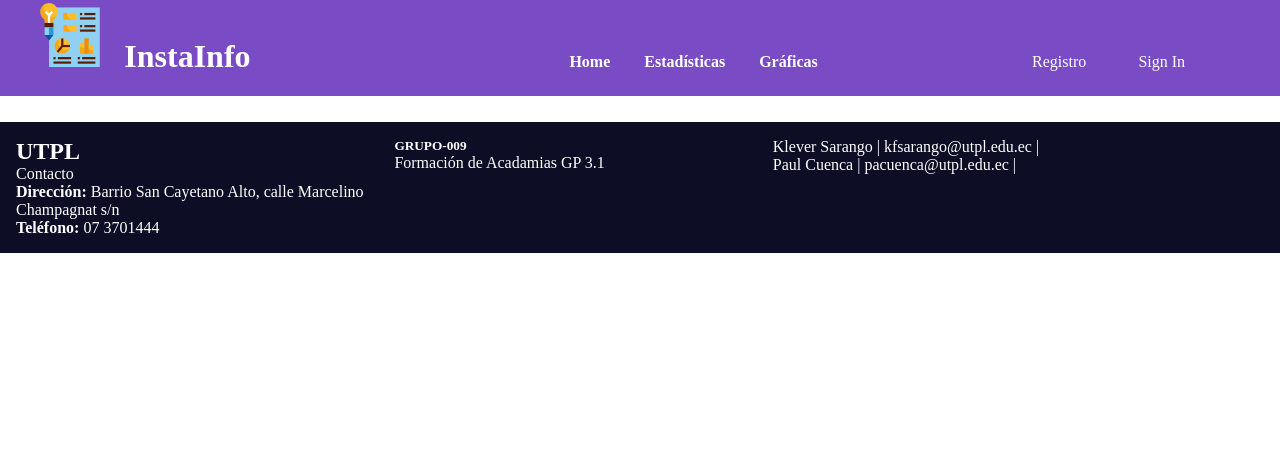
After one commit to pacuenca/aplicacionweb, a Django app: template ingWebApp/templates/master.html in a window 1280 px wide. The commit adds this page. Shown: the top 452 px of the page. Run offline with Django 3.2, Linux system fonts and the light colour scheme; the template is opened without the code that fills it, so the values that code supplies are empty; parts of the project's set-up code (start-up, migrations or seed data) failed here and were passed over.

Commit message:
Agregando estilos de footer y archivos html

```diff
--- a/ingWebApp/static/css/estilos.css
+++ b/ingWebApp/static/css/estilos.css
@@ -37,7 +37,7 @@ header .titulo{
 
 header nav{
 	width: 35%;
-	margin-left: 8%;
+	margin-left: 20%;
 	display: inline-block;
 	text-decoration: none;
 }
@@ -72,7 +72,7 @@ a:hover:after{
 
 header .login a{
 	width: 7%;
-	margin-left: 26%;
+	margin-left: 1%;
 	display: inline-block;
 	text-decoration: none;
 	color: white;
@@ -181,56 +181,43 @@ hr{
 
 
 footer{
-	width: 100%;
-	color: white;
-	display: block;
-	background: #794bc4;
-	padding-bottom: 2%;
+  width: 100%;
+  clear: both;
+  padding: 1em; 0
+  overflow: hidden;
+  background-color: #0d0d26;
+  color: #fff;
+  margin-top: 2%;
 }
 
 .colu1{
-	width: 75%;
+	width: 30%;
 	display: inline-block;
-	text-align: center;
-	margin-top: 1%;
-	color: black;
 }
 
-.fo1{
-	width: 17%;
+.colu2{
+	width: 28%;
+	margin-right: 2%;
 	display: inline-block;
-	margin-top: 2%;
-	margin-right: 4%;
-	margin-left: 1%;
-	color: white;
+	vertical-align: top;
 }
 
-.fo1 div{
-	margin-top: 5%;
-	text-align: left;
+.colu3{
+	width: 30%;
+	margin-right: 2%;
+	display: inline-block;
+	vertical-align: top;
 }
 
-.fo1 div:hover{
-	color: black;
+.social ul {
+    list-style: none;
+    display: inline-block;
 }
 
-.fo1 img{
-	width: 35%;
-	height: 35%;
-    border-radius:100px;
+.social ul li a {
+    display: inline-block;
+    text-decoration: none;
+    -webkit-transition: all 500ms ease;
+    -o-transition: all 500ms ease;
+    transition: all 500ms ease;
 }
-
-.fo1 img:Hover{
-	-webkit-transform:scale(1.3);transform:scale(1.3);
-}
-
-
-
-.colu2{
-	width: 24%;
-	display: inline-block;
-	vertical-align: top;
-	margin-top: 1%;
-	text-align: center;
-	color: black;
-}
--- /dev/null
+++ b/ingWebApp/templates/master.html
@@ -0,0 +1,67 @@
+{% load staticfiles %}
+<!DOCTYPE html>
+<html lang="es">
+  <head>
+    <title>
+      {% block titulo %}
+      {% endblock %}
+    </title>
+    <meta charset="utf-8">
+    <meta http-equiv="X-UA-Compatible" content="IE=edge">
+    <meta name="viewport" content="width=device-width, initial-scale=1">
+    <meta name="viewport" content="initial-scale=1.0, user-scalable=no">
+    <link rel="stylesheet" href="{% static 'css/estilos.css' %}">
+    <link rel="shortcut icon" href="{% static 'image/inf.png' %}">
+    {% block enlaces %}
+    {% endblock %}
+  </head>
+
+  <header>
+  <span class="titulo">
+    <img src="../static/image/in.png">
+    <h1>InstaInfo</h1>
+  </span>
+
+  <nav>
+     <ul id="ejm1">
+            <a href="#">Home</a>
+            <a href="#">Estadísticas</a>
+            <a href="#">Gráficas</a>
+  </nav>
+
+  <span class="login">
+    <a href="#">Registro</a>
+    <a href="% url 'login' %">Sign In</a>
+  </span>
+</header>
+
+<body>
+  <main class="contenedor">
+    {% block contenido %}
+
+    {% endblock %}
+  </main>
+
+  <footer>
+    <section class="colu1">
+      <h2>UTPL</h2>
+            <p>Contacto<br/><b>Dirección:</b> Barrio San Cayetano Alto, calle Marcelino Champagnat s/n<br/><b>Teléfono:</b> 07 3701444</p>
+    </section>
+
+    <section class="colu2">
+      <h5>GRUPO-009</h5>
+      <p>Formación de Acadamias GP 3.1</p>
+    </section>
+
+    <section class="colu3">
+      <div class="social">
+        <ul>
+          <li>Klever Sarango | kfsarango@utpl.edu.ec | <i class="far fa-envelope"></i><a href="https://www.facebook.com/kfsarango1?fref=hovercard&hc_location=chat" target="_blank"> <i class="fab fa-facebook-square"></i> </a></li>
+          <li>Paul Cuenca | pacuenca@utpl.edu.ec | <i class="far fa-envelope"></i><a href="https://www.facebook.com/paulandres.cuencamacas" target="_blank"> <i class="fab fa-facebook-square"></i></a></li>
+        </ul>
+      </div>
+    </section>
+
+  </footer>
+
+</body>
--- a/ingWebApp/urls.py
+++ b/ingWebApp/urls.py
@@ -3,4 +3,5 @@ from ingWebApp import views
 
 urlpatterns = patterns('ingWebApp.views',
     url(r'^$', 'index_view', name='index'),
+    url(r'^$', 'lo_view', name='login'),
 )
```
Also changed, not shown: ingWebApp/static/image/fonts.css (added, +41 -0 lines), ingWebApp/templates/indecopia.html (+50 -23 lines), ingWebApp/templates/index.html (+8 -59 lines), ingWebApp/static/image/fonts/icomoon.ttf (added), ingWebApp/static/image/fonts/icomoon.woff (added), 4 other files.
